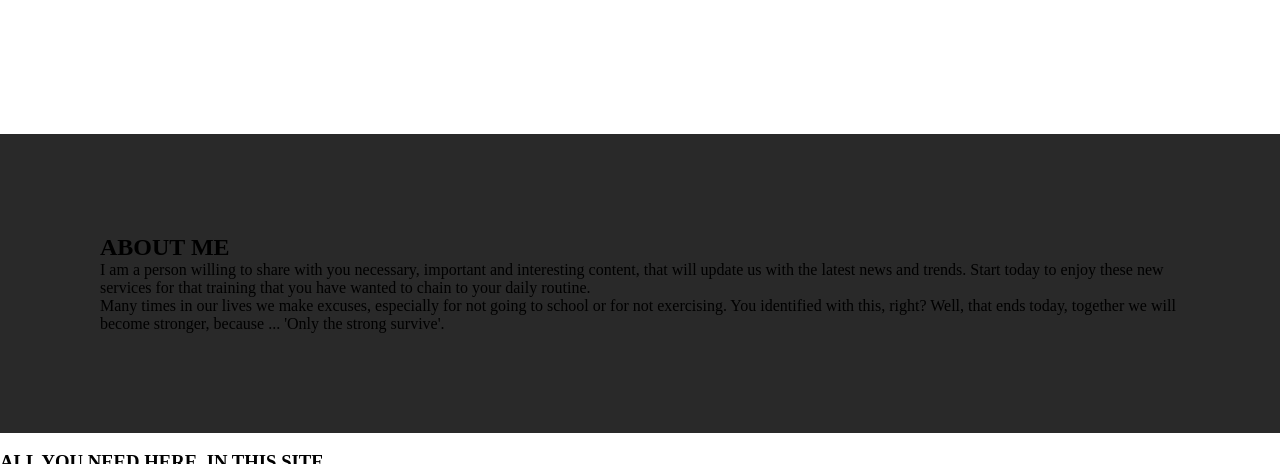
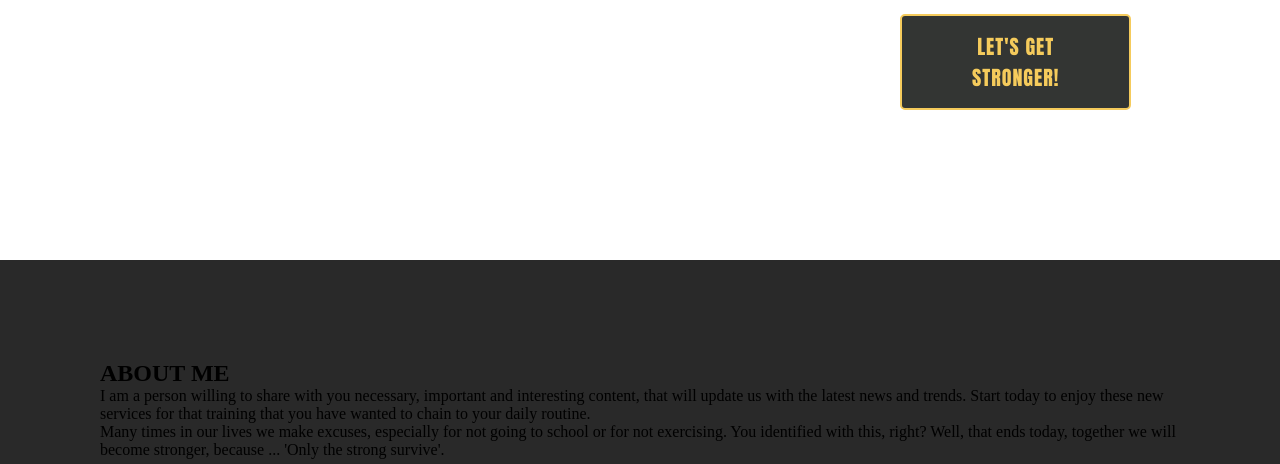
Before and after one commit to V-SooJin/The-V-Web, a plain HTML site: page index.html in a window 1280 px wide. Shown: the part 636-1100 px from the top of the page. Drawn offline with Linux system fonts and the light colour scheme; files that its build step writes are made by us from their sources.

Commit message:
Update index.html

```diff
--- a/index.html
+++ b/index.html
@@ -49,6 +49,11 @@
             </div>
 
             <h1 class="slogan">ONLY THE <span class="strong">STRONG</span> <span class="survive">SURVIVE</span></h1>
+
+            <div class="header-button">
+            <a href="#"><button class="btn">LET'S GET STRONGER!</button></a>
+            </div>
+
         </header>
 
         <section class="about-me">
```
